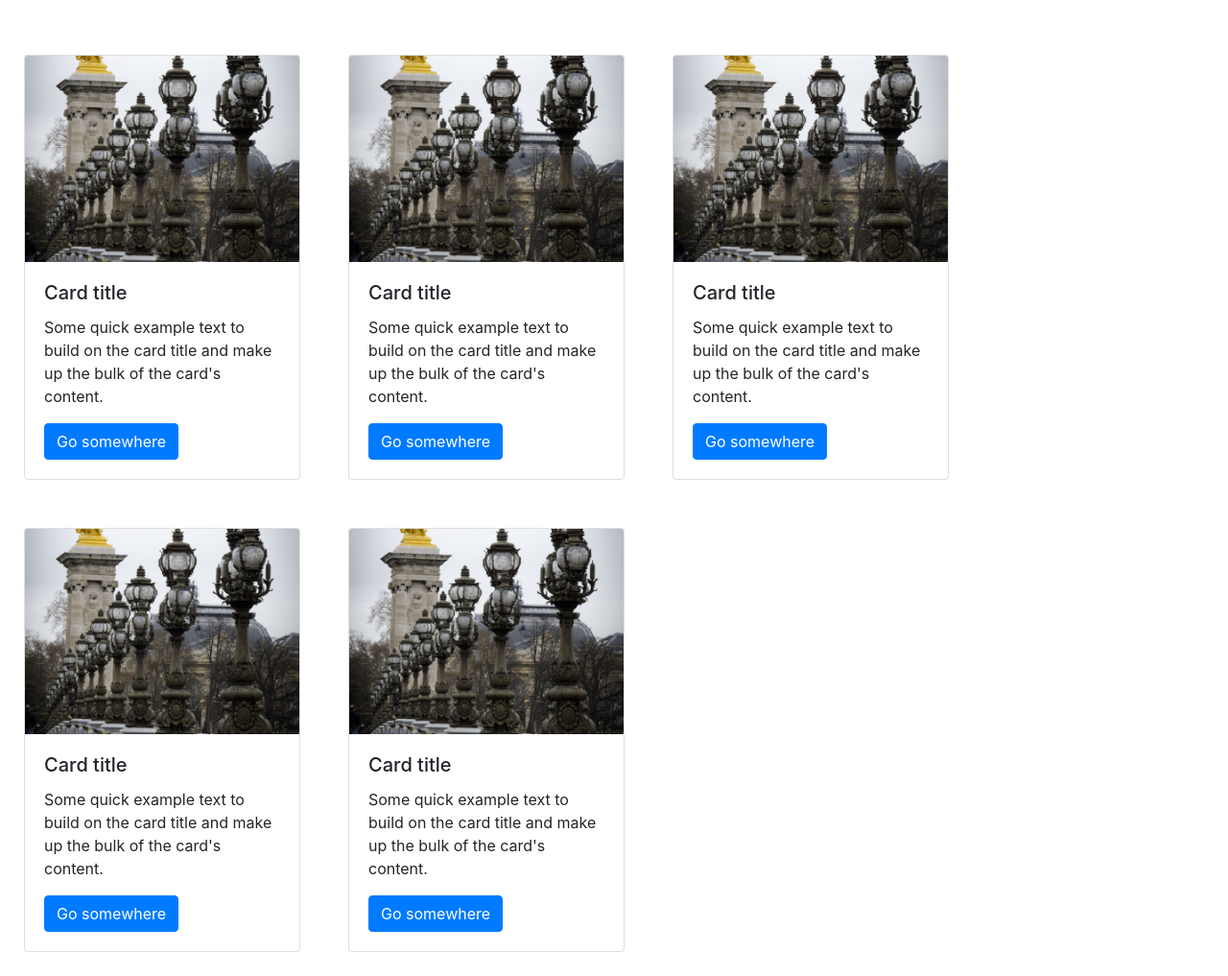
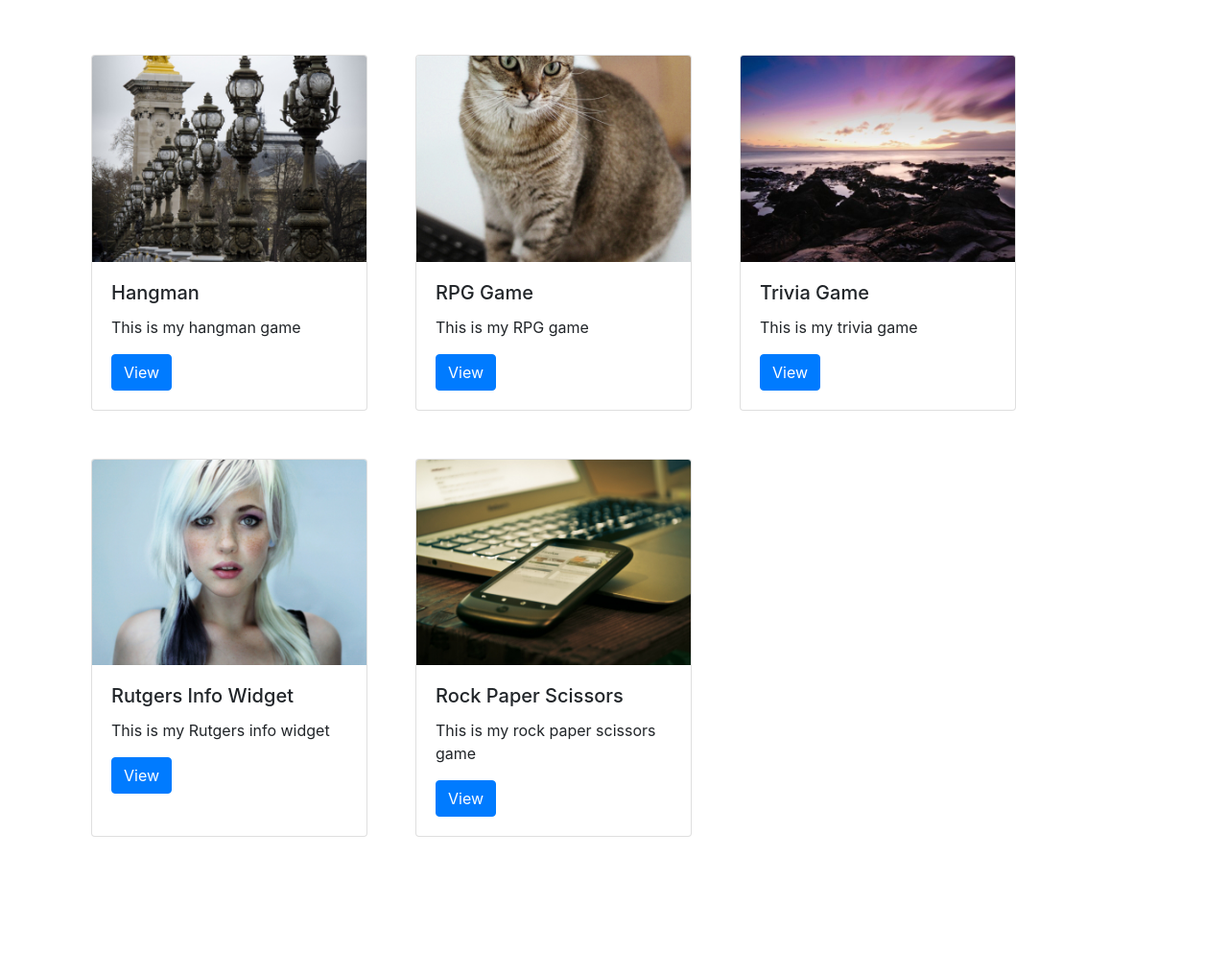
Before and after one commit to swuap/Bootstrap-Portfolio, a plain HTML site: page portfolio.html in a window 1280 px wide. Shown: the part 291-1308 px from the top of the page at 96% size. After the commit the page ends 1188 px from the top, so only its background shows below. Drawn offline with nearby package versions, Linux system fonts and the light colour scheme.

Commit message:
8-23-18 7 42pm

```diff
--- a/portfolio.html
+++ b/portfolio.html
@@ -13,6 +13,9 @@
 
 </head>
 <body>
+        <div class="container">
+                <div class="row">
+                    <div class="col">
                         <div class="d-flex flex-row-reverse bd-highlight">
                             <ul class="nav nav-tabs">
                                 <li class="nav-item">
@@ -26,59 +29,70 @@
                                 </li>
                             </ul>
                         </div>
+                    </div>
+                </div>
 
+                <div class="row">
+                    <div class="col">
                         <div class="jumbotron jumbotron-fluid">
                             <div class="container">
                                 <h1 class="display-4">Daniel Koch's Portfolio</h1>
                                 <p class="lead">Welcome to the worst website on the internet</p>
                             </div>
                         </div>
+                    </div>
+                </div>
 
+
+    <div class="row">
     <div class="card" style="width: 18rem;">
         <img class="card-img-top" src="assets/images/arch.jpg" alt="Card image cap">
         <div class="card-body">
-                  <h5 class="card-title">Card title</h5>
-                  <p class="card-text">Some quick example text to build on the card title and make up the bulk of the card's content.</p>
-                  <a href="#" class="btn btn-primary">Go somewhere</a>
+            <h5 class="card-title">Hangman</h5>
+            <p class="card-text">This is my hangman game</p>
+            <a href="#" class="btn btn-primary">View</a>
         </div>
         </div>
 
     <div class="card" style="width: 18rem;">
-                    <img class="card-img-top" src="assets/images/arch.jpg" alt="Card image cap">
+        <img class="card-img-top" src="assets/images/cat.jpg" alt="Card image cap">
         <div class="card-body">
-                      <h5 class="card-title">Card title</h5>
-                      <p class="card-text">Some quick example text to build on the card title and make up the bulk of the card's content.</p>
-                      <a href="#" class="btn btn-primary">Go somewhere</a>
+            <h5 class="card-title">RPG Game</h5>
+            <p class="card-text">This is my RPG game</p>
+            <a href="#" class="btn btn-primary">View</a>
         </div>
         </div>
 
     <div class="card" style="width: 18rem;">
-                        <img class="card-img-top" src="assets/images/arch.jpg" alt="Card image cap">
+        <img class="card-img-top" src="assets/images/nature.jpg" alt="Card image cap">
         <div class="card-body">
-                          <h5 class="card-title">Card title</h5>
-                          <p class="card-text">Some quick example text to build on the card title and make up the bulk of the card's content.</p>
-                          <a href="#" class="btn btn-primary">Go somewhere</a>
+            <h5 class="card-title">Trivia Game</h5>
+            <p class="card-text">This is my trivia game</p>
+            <a href="#" class="btn btn-primary">View</a>
+        </div>
+        </div>
+
+    </div>
+    <div class="row">
+    <div class="card" style="width: 18rem;">
+        <img class="card-img-top" src="assets/images/people.jpg" alt="Card image cap">
+        <div class="card-body">
+            <h5 class="card-title">Rutgers Info Widget</h5>
+            <p class="card-text">This is my Rutgers info widget</p>
+            <a href="#" class="btn btn-primary">View</a>
         </div>
         </div>
 
     <div class="card" style="width: 18rem;">
-                            <img class="card-img-top" src="assets/images/arch.jpg" alt="Card image cap">
+        <img class="card-img-top" src="assets/images/tech.jpg" alt="Card image cap">
         <div class="card-body">
-                              <h5 class="card-title">Card title</h5>
-                              <p class="card-text">Some quick example text to build on the card title and make up the bulk of the card's content.</p>
-                              <a href="#" class="btn btn-primary">Go somewhere</a>
+            <h5 class="card-title">Rock Paper Scissors</h5>
+            <p class="card-text">This is my rock paper scissors game</p>
+            <a href="#" class="btn btn-primary">View</a>
         </div>
     </div>
-
-                          <div class="card" style="width: 18rem;">
-                                <img class="card-img-top" src="assets/images/arch.jpg" alt="Card image cap">
-                                <div class="card-body">
-                                  <h5 class="card-title">Card title</h5>
-                                  <p class="card-text">Some quick example text to build on the card title and make up the bulk of the card's content.</p>
-                                  <a href="#" class="btn btn-primary">Go somewhere</a>
     </div>
     </div>
-
-
+</div>
 </body>
 </html>
```
Also changed, not shown: contact.html (+16 -1 lines), index.html (+19 -4 lines). Lines whose indentation alone changed are shown as unchanged.
